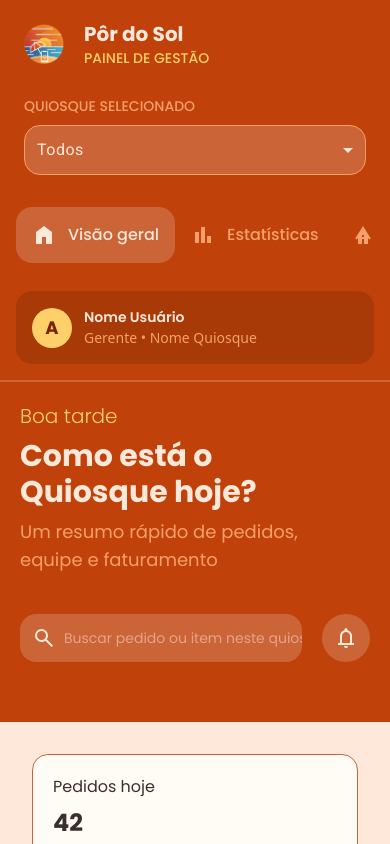
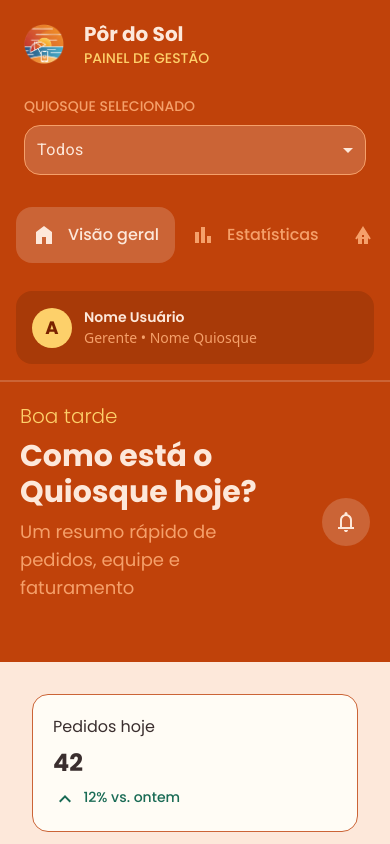
Before and after one commit to projeto-por-do-sol/por-do-sol-admin-web, an Angular app in the folder por-do-sol-admin-web/: page / in a window 390 px wide. Shown: the top 844 px of the page. Built offline with nearby package versions, Linux system fonts and the light colour scheme.

Commit message:
Mudei o header. Tirei o campo de busca

```diff
--- a/por-do-sol-admin-web/src/app/core/layout/home/home.html
+++ b/por-do-sol-admin-web/src/app/core/layout/home/home.html
@@ -1,30 +1,30 @@
-<header class="bg-primary w-full px-5 md:px-10 py-5 lg:flex justify-between border-t-2 border-tertiary md:border-none overflow-auto">
+<header class="bg-primary w-full px-5 md:px-10 py-5 flex justify-between border-t-2 border-tertiary md:border-none overflow-auto items-center">
   <div class="mb-10 mr-10 md:mb-0">
-    <p class="text-amarelo font-light text-xl mb-2">Boa tarde</p>
+    <p class="text-amarelo font-light text-xl mb-2">{{cumprimento}}</p>
     <h1 class="text-creme font-bold text-3xl">Como está o Quiosque hoje?</h1>
     <p class="mt-2 text-secondary text-lg">Um resumo rápido de pedidos, equipe e faturamento</p>
   </div>
 
   <!-- Campo de busca -->
-  <div class="flex gap-5 items-center self-center mb-10 md:mb-0">
-    <div class="text-creme flex p-3 bg-tertiary rounded-2xl w-full md:max-w-md max-h-12 overflow-hidden">
+  <!-- <div class="flex gap-5 items-center self-center mb-10 md:mb-0"> -->
+    <!-- <div class="text-creme flex p-3 bg-tertiary rounded-2xl w-full md:max-w-md max-h-12 overflow-hidden">
       <label for="busca">
         <svg xmlns="http://www.w3.org/2000/svg" height="24px" viewBox="0 -960 960 960" width="24px" fill="currentColor">
           <path d="M784-120 532-372q-30 24-69 38t-83 14q-109 0-184.5-75.5T120-580q0-109 75.5-184.5T380-840q109 0 184.5 75.5T640-580q0 44-14 83t-38 69l252 252-56 56ZM380-400q75 0 127.5-52.5T560-580q0-75-52.5-127.5T380-760q-75 0-127.5 52.5T200-580q0 75 52.5 127.5T380-400Z" />
         </svg>
       </label>
       <input name="busca" id="busca" type="text" placeholder="Buscar pedido ou item neste quiosque" class="focus:outline-none ml-2">
-    </div>
+    </div> -->
 
     <!-- Notificações -->
-    <button class="flex bg-tertiary min-h-12 min-w-12 justify-center items-center rounded-full">
+    <button class="flex bg-tertiary shrink-0 h-12 w-12 justify-center items-center rounded-full">
       @if(hasNotification){
       <img src="/assets/icons/notification_unread.svg" alt="">
       } @else {
       <img src="/assets/icons/notification_not_fill.svg" alt="">
       }
     </button>
-  </div>
+  <!-- </div> -->
 </header>
 
 <!-- Conteúdos -->
--- a/por-do-sol-admin-web/src/app/core/layout/home/home.ts
+++ b/por-do-sol-admin-web/src/app/core/layout/home/home.ts
@@ -10,4 +10,24 @@ import { KpiCard } from "../../shared/ui/kpi-card/kpi-card";
 })
 export class Home {
   hasNotification: boolean = false
+
+  horario: number = new Date().getHours()
+  cumprimento: string = "Bom dia"
+
+  ngOnInit(){
+    this.setCumprimento()
+  }
+
+  setCumprimento() {
+    if (0 <= this.horario && this.horario < 6) {
+      this.cumprimento = "Boa madrugada"
+    } else if (6 < this.horario && this.horario < 12) {
+      this.cumprimento = "Bom dia"
+    } else if (12 < this.horario && this.horario < 18) {
+      this.cumprimento = "Boa tarde"
+    } else if (18 < this.horario && this.horario <= 23) {
+      this.cumprimento = "Boa noite"
+    }
+  }
+
 }
--- a/por-do-sol-admin-web/src/app/core/shared/ui/kpi-card/kpi-card.ts
+++ b/por-do-sol-admin-web/src/app/core/shared/ui/kpi-card/kpi-card.ts
@@ -14,7 +14,7 @@ export class KpiCard {
   ngOnInit() {
     this.kpis.push(new KpiModel("Pedidos hoje", "42", "12%", true))
     this.kpis.push(new KpiModel("Faturamento hoje", "R$1.780", "9%", true))
-    this.kpis.push(new KpiModel("Ticket médio", "R$ 42", "3", true))
+    this.kpis.push(new KpiModel("Ticket médio", "R$ 42", "3%", true))
     this.kpis.push(new KpiModel("Tempo médio", "12 min", "2 min", false))
   }
 
```
Also changed, not shown: por-do-sol-admin-web/fazer.txt (added).
